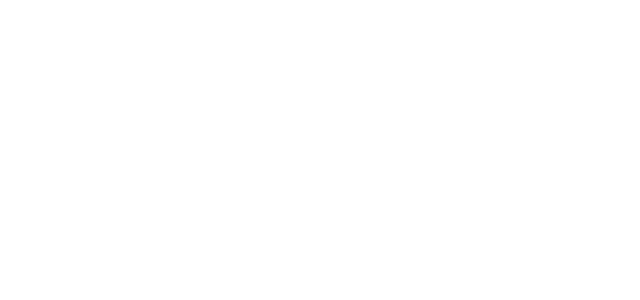
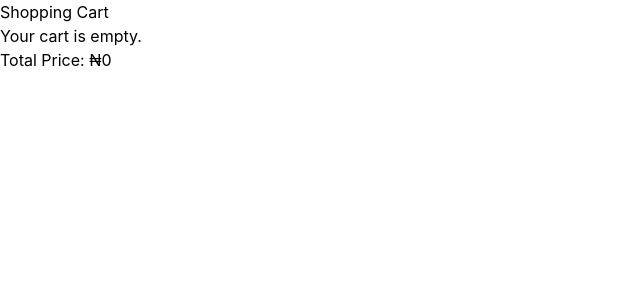
Before and after one commit to ifubaraboye/chops., a React (Create React App) app: page /cart in a window 1280 px wide. Before the commit this address had no page. Shown: the top 300 px of the page, without its empty margins (0-640 px from the left). Built offline with nearby package versions, Linux system fonts and the light colour scheme; a web font is replaced by a local one.

Commit message:
modified file

```diff
--- a/src/App.js
+++ b/src/App.js
@@ -6,22 +6,17 @@
 import {About} from './pages/About';
 import {Contact} from './pages/Contact';
 import { CartProvider } from './components/CartContext';
+import { Cart } from './pages/Cart';
 
 function App() {
-  return <Routes>
-
-    <Route path='/' element = {
-      <CartProvider>
-        <Home />
-      </CartProvider>
-
-      } />
-
-
+  return <CartProvider> <Routes>
+    <Route path='/' element = {<Home />} />
     <Route path='/gallery' element = {<Gallery />} />
     <Route path='/about' element = {<About />} />
     <Route path='/contact' element = {<Contact />} />
+    <Route path='/cart' element = {<Cart />} />
   </Routes>
+  </CartProvider>
 
   ;
 }
--- a/src/components/Navbar.jsx
+++ b/src/components/Navbar.jsx
@@ -18,6 +18,7 @@
                 <li className='text-gray-500'><Link to='/contact'>Contact</Link></li>
             </ul>
         </div>
+        <li className='text-gray-500'><Link to='/cart'>Cart</Link></li>
         <button className='border p-3 rounded-lg bg-[#E63946] outline-none text-white font-bold'>Place an Order</button>
     </div>
   )
--- a/src/components/ProductCard.jsx
+++ b/src/components/ProductCard.jsx
@@ -12,12 +12,10 @@
   const handleShow = () => setShowModal(true)
   const handleClose = () => setShowModal(false)
 
-  // function buyNow() {
-  //   buy.addEventListener('click', ({product}) => {
-  //     // <Modal />
-  //     alert('Hello')
-  //   })
-  // }
+  const handleAddToCart = () => {
+    addToCart(product, quantity);
+    alert(`${quantity} of ${product.title} added to cart!`);
+  }
 
   return (
     <div className='grid items-center p-3 border-[3px] hover:border-[#E63946]'>
@@ -55,7 +53,7 @@
 
           <Modal.Footer className='flex justify-center gap-x-10'>
             <Button variant="secondary" onClick={handleClose} className='border p-3 rounded-md font-semibold '>Close</Button>
-            <Button variant="primary" className='border p-3 rounded-md font-semibold bg-[#E63946] text-white outline-none'>Add To Cart</Button>
+            <Button variant="primary" className='border p-3 rounded-md font-semibold bg-[#E63946] text-white outline-none' onClick={handleAddToCart}>Add To Cart</Button>
           </Modal.Footer>
         </Modal>
         </div>
--- /dev/null
+++ b/src/pages/Cart.js
@@ -0,0 +1,37 @@
+import React from "react";
+import { useCart } from "../components/CartContext";
+
+export function Cart() {
+    const {cart, removeFromCart, updateQuantity, totalPrice} = useCart()
+    return (
+        <div>
+            <h2>Shopping Cart</h2>
+                {cart.length === 0 ? (
+                    <p>Your cart is empty.</p>
+            ) : (
+        cart.map((item) => (
+            <div key={item.id} className="border p-3 mb-3">
+                <p><strong>{item.title}</strong></p>
+                <p>Price: ₦{item.price}</p>
+                <p>
+                Quantity:{" "}
+                    <input
+                        type="number"
+                        value={item.quantity}
+                        min="1"
+                        onChange={(e) =>
+                        updateQuantity(item.id, Math.max(1, Number(e.target.value)))
+                    }
+                    className="border p-1 w-[60px] text-center"
+                />
+            </p>
+
+            <p>Total: ₦{item.price * item.quantity}</p>
+                <button className="text-red-500" onClick={() => removeFromCart(item.id)}>Remove</button>
+        </div>
+        ))
+    )}
+        <h3>Total Price: ₦{totalPrice}</h3>
+    </div>
+    )
+}
```
